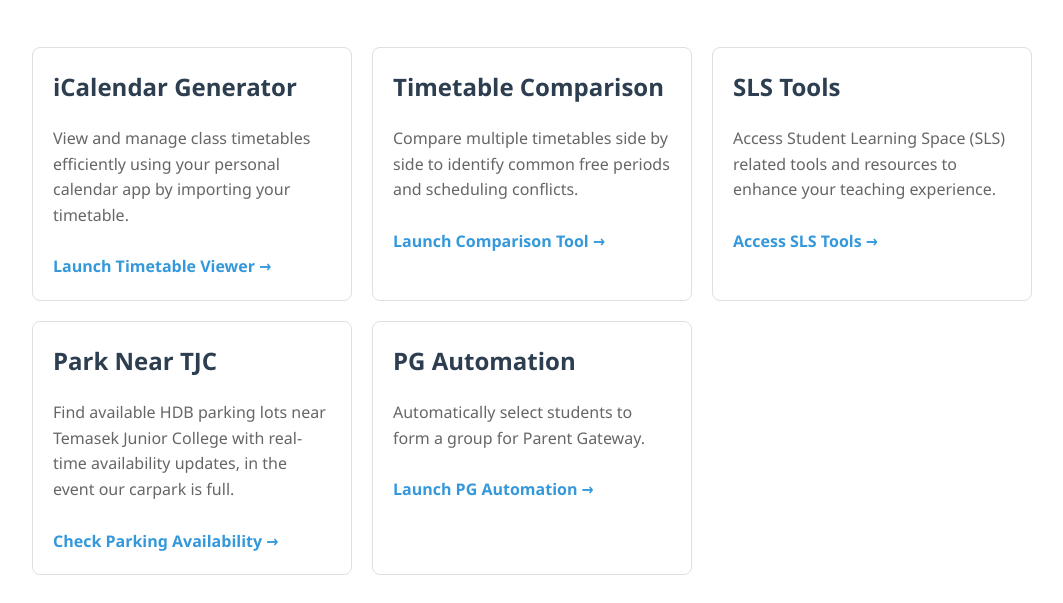
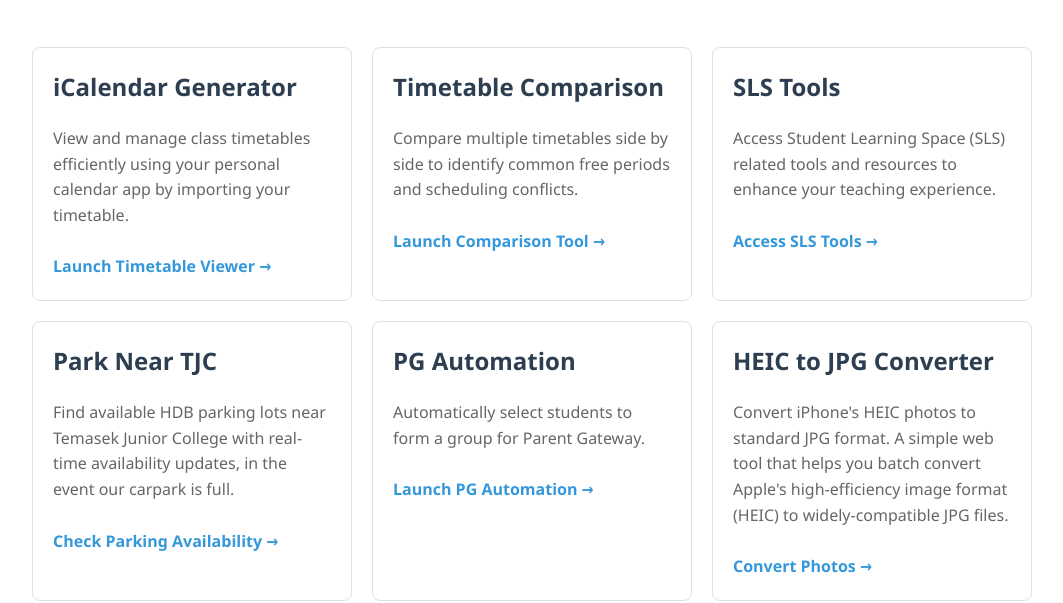
Before and after one commit to physicstjc/apps, a plain HTML site: page index.html in a window 1280 px wide. Shown: the part 201-804 px from the top of the page, without its empty margins (108-1171 px from the left). Drawn offline with Linux system fonts and the light colour scheme.

Commit message:
Update index.html

```diff
--- a/index.html
+++ b/index.html
@@ -102,6 +102,13 @@
             <p>Automatically select students to form a group for Parent Gateway.</p>
             <a href="https://physicstjc.github.io/timetable/pg-automation.html" target="_blank">Launch PG Automation →</a>
         </div>
+
+        <div class="app-card">
+            <h2>HEIC to JPG Converter</h2>
+            <p>Convert iPhone's HEIC photos to standard JPG format. A simple web tool that helps you batch convert Apple's high-efficiency image format (HEIC) to widely-compatible JPG files.</p>
+            <a href="/heic-converter/index.html" target="_blank">Convert Photos →</a>
+        </div>
+
     </div>
 
     <div style="text-align: center; margin-top: 40px; padding-top: 20px; border-top: 1px solid #e0e0e0; color: #666;">
```
